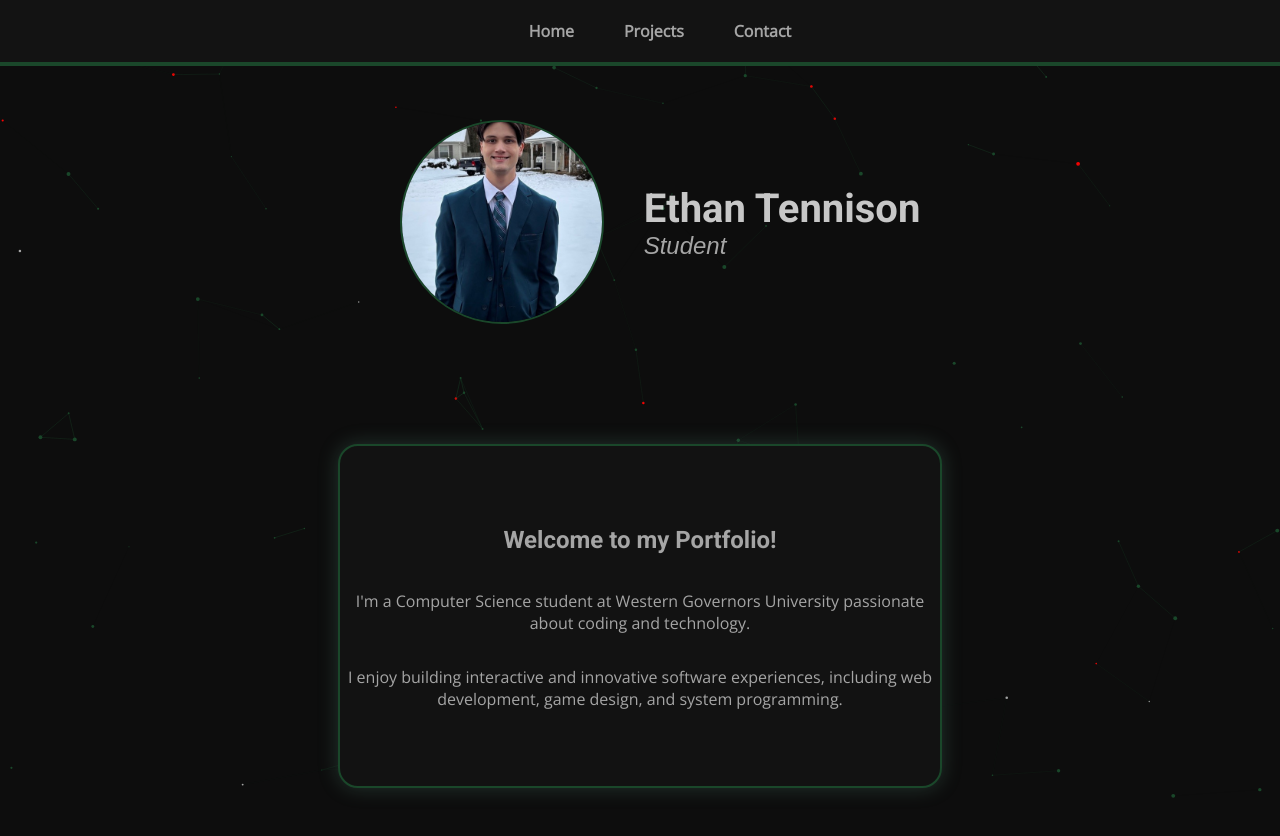
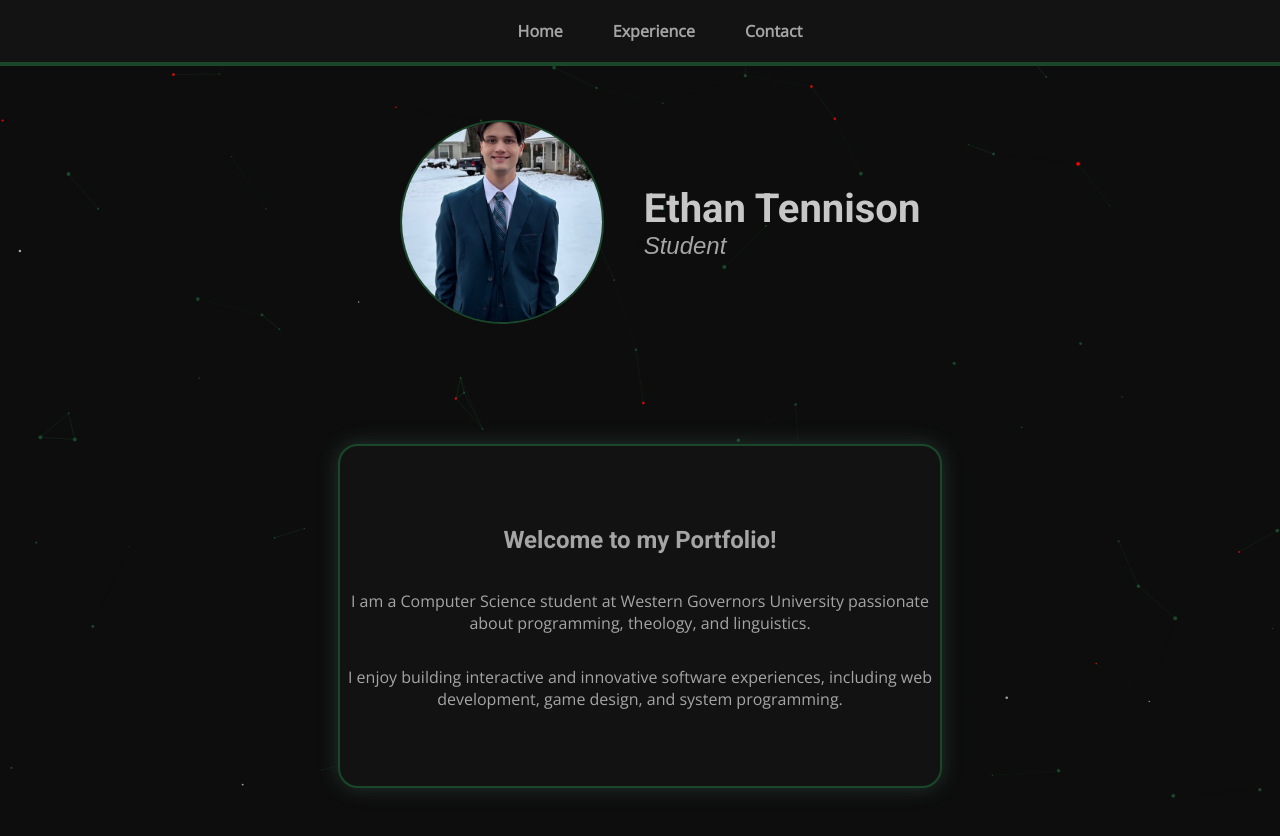
Before and after one commit to EthanTennison/portfolio, a website: page index.html in a window 1280 px wide. Shown: the top 836 px of the page. Drawn offline with nearby package versions, Linux system fonts and the light colour scheme.

Commit message:
Update navigation and about section content

```diff
--- a/index.html
+++ b/index.html
@@ -14,7 +14,7 @@
             <div class="menu-toggle">&#9776;</div>
             <ul>
                 <li><a href="index.html">Home</a></li>
-                <li><a href="projects.html">Projects</a></li>
+                <li><a href="experience.html">Experience</a></li>
                 <li><a href="contact.html">Contact</a></li>
             </ul>
         </nav>
@@ -32,7 +32,7 @@
         <div class="main-container">
             <div class="content-frame about-box">
                 <h2 class="typewriter" data-text="Welcome to my Portfolio!"></h2>
-                <p>I'm a Computer Science student at Western Governors University passionate about coding and technology.</p>
+                <p>I am a Computer Science student at Western Governors University passionate about programming, theology, and linguistics.</p>
                 <p>I enjoy building interactive and innovative software experiences, including web development, game design, and system programming.</p>
             </div>
         </div>
```
